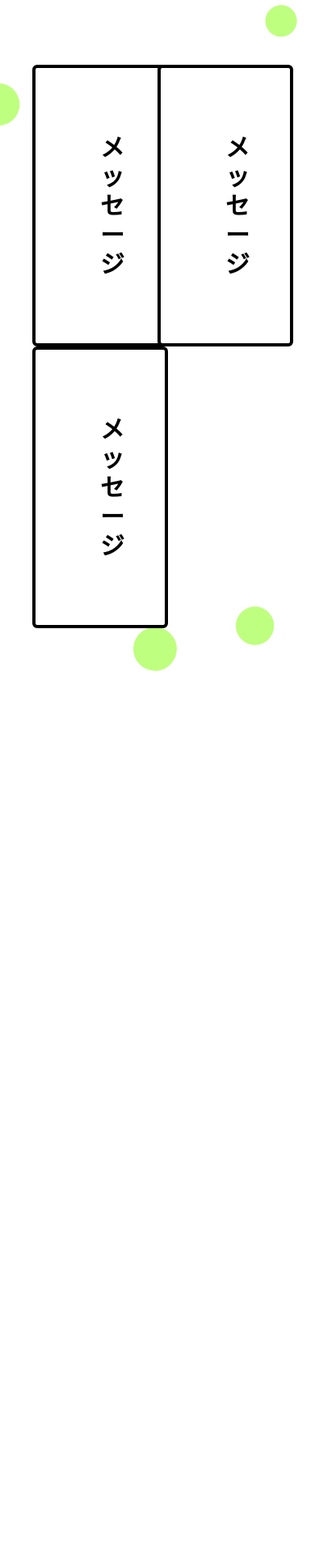
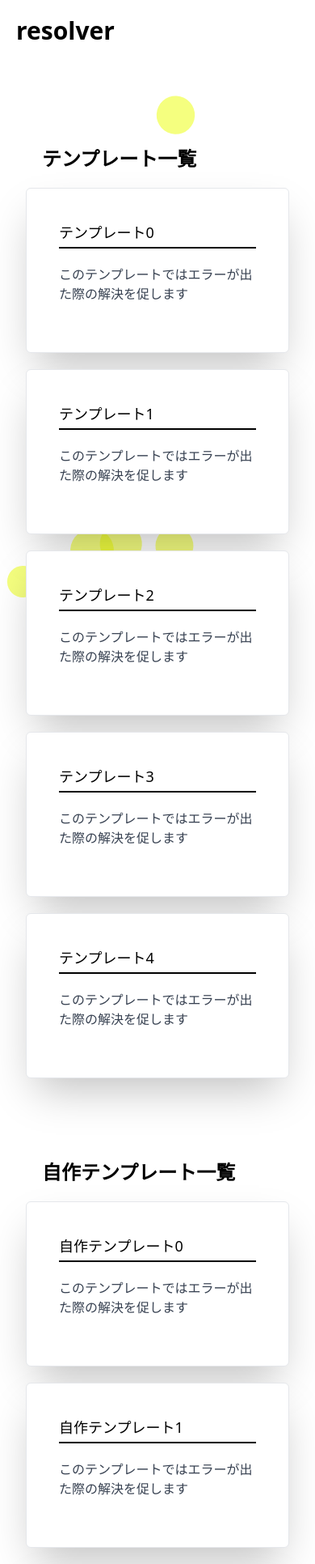
Before and after one commit to Yuki-code-cell/Hackathon-vol.9, a Next.js app: page / in a window 390 px wide. Shown: the top 1932 px of the page at 81% size. Before the commit the page ends 856 px from the top, so only its background shows below. Built offline with nearby package versions, Linux system fonts and the light colour scheme.

Commit message:
header作ったりresponsive対応したり

```diff
--- /dev/null
+++ b/components/shared/Header.tsx
@@ -0,0 +1,7 @@
+export const Header = () => {
+  return (
+    <div className="w-full h-20 ">
+      <p className="text-3xl font-bold p-5 backdrop-blur-3xl">resolver</p>
+    </div>
+  );
+};
--- a/components/shared/Pages.tsx
+++ b/components/shared/Pages.tsx
@@ -1,11 +1,13 @@
 import { ReactNode } from 'react';
 import { BackGround } from './BackGround';
+import { Header } from './Header';
 type TProps = {
   children: ReactNode;
 };
 export const Pages = ({ children }: TProps) => {
   return (
     <div>
+      <Header />
       {children}
       <BackGround />
     </div>
--- a/pages/index.tsx
+++ b/pages/index.tsx
@@ -3,16 +3,46 @@ import { Pages } from '../components/shared/pages';
 export default function Home() {
   return (
     <Pages>
-      <div className="grid grid-cols-2 my-20 mx-10">
-        {[0, 1, 2].map((v, i) => {
-          return (
-            <div key={v}>
-              <h1 className="text-3xl font-bold p-20 border-4 rounded-md bg-white  border-black">
-                メッセージ
-              </h1>
-            </div>
-          );
-        })}
+      <div className="my-20 lg:mx-16 mx-8">
+        <h2 className="text-2xl font-semibold p-5">テンプレート一覧</h2>
+        <div className="grid lg:grid-cols-5 md:grid-cols-3 grid-cols-1 gap-5">
+          {[0, 1, 2, 3, 4].map((v, i) => {
+            return (
+              <div
+                key={v}
+                className="rounded-md bg-white shadow-2xl gap-5 p-10 border"
+              >
+                <h3 className="text-lg font-medium border-b-2 border-black pb-1">
+                  テンプレート{v}
+                </h3>
+                <p className="py-5 text-gray-700">
+                  このテンプレートではエラーが出た際の解決を促します
+                </p>
+              </div>
+            );
+          })}
+        </div>
+      </div>
+
+      <div className="my-20 lg:mx-16 mx-8">
+        <h2 className="text-2xl font-semibold p-5">自作テンプレート一覧</h2>
+        <div className="grid lg:grid-cols-5 md:grid-cols-3 grid-cols-1 gap-5">
+          {[0, 1, 2].map((v, i) => {
+            return (
+              <div
+                key={v}
+                className="rounded-md bg-white shadow-2xl gap-5 p-10 border"
+              >
+                <h3 className="text-lg font-medium border-b-2 border-black pb-1">
+                  自作テンプレート{v}
+                </h3>
+                <p className="py-5 text-gray-700">
+                  このテンプレートではエラーが出た際の解決を促します
+                </p>
+              </div>
+            );
+          })}
+        </div>
       </div>
     </Pages>
   );
```
